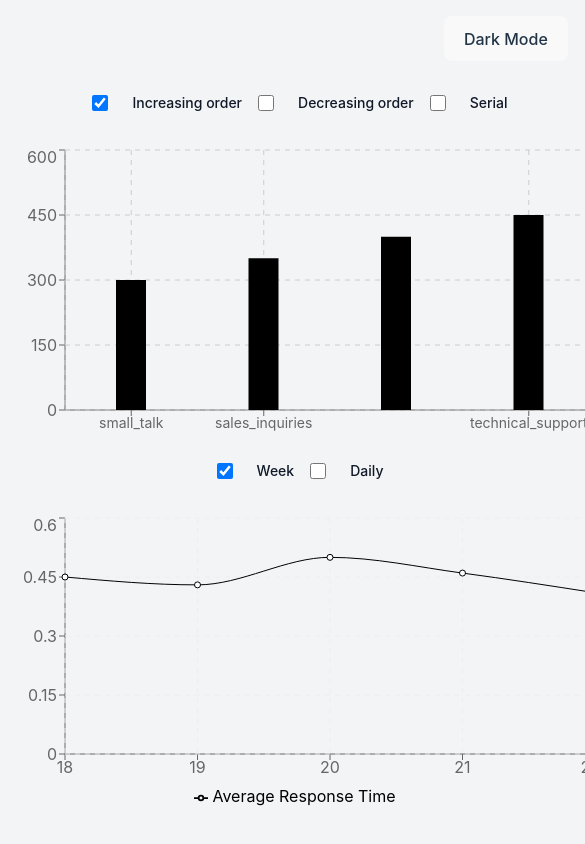
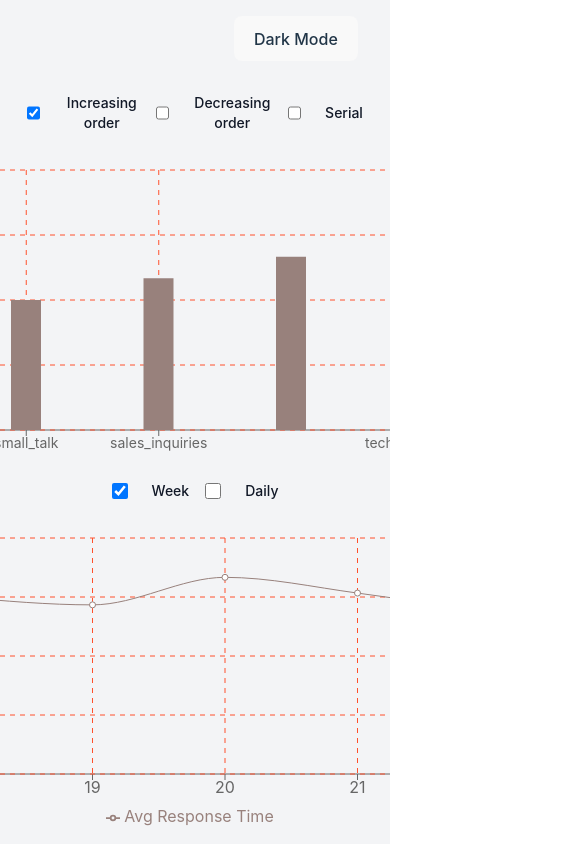
Before and after one commit to snow-2357/arcitech-assignment, a React (Vite) app: page / in a window 390 px wide. Shown: the top 844 px of the page, 585 px wide, since content can reach past the window. Built offline with nearby package versions, Linux system fonts and the light colour scheme.

Commit message:
theme responsive

```diff
--- a/src/App.css
+++ b/src/App.css
@@ -1,4 +1,9 @@
-/*  */
+#root {
+  /* max-width: 1280px; */
+  /* margin: 0 auto; */
+  overflow-x: hidden;
+  text-align: center;
+}
 
 .logo {
   height: 6em;
--- a/src/App.tsx
+++ b/src/App.tsx
@@ -9,7 +9,7 @@ import ThemeToggle from "./components/ThemeToggle";
 import { apiData } from "./data";
 function App() {
   return (
-    <div className=" h-auto bg-gray-100 dark:bg-gray-700 flex flex-col gap-4 items-center ">
+    <div className="w-screen h-auto bg-gray-100 dark:bg-gray-700 flex flex-col gap-4 items-center overflow-x-hidden">
       <ThemeToggle />
       <BarChartWrapper />
       <LineChartWrapper />
--- a/src/components/Charts/BarChart.tsx
+++ b/src/components/Charts/BarChart.tsx
@@ -9,6 +9,7 @@ interface BarChartProps {
 
 const BarChartDisplay: React.FC<BarChartProps> = ({ data }) => {
   const order = useSelector((state: RootState) => state.categoryOrder.value);
+  const theme = useSelector((state: RootState) => state.theme.theme);
 
   const [sortedChartData, setSortedChartData] = useState<
     { name: string; value: number }[]
@@ -37,11 +38,15 @@ const BarChartDisplay: React.FC<BarChartProps> = ({ data }) => {
       <XAxis dataKey="name" className="text-sm" />
       <YAxis />
       <Tooltip
-        wrapperStyle={{ backgroundColor: "#ccc" }}
+        wrapperStyle={{ backgroundColor: "#000" }}
         formatter={(value: number) => [`${value} units`, ""]}
       />
-      <CartesianGrid stroke="#ccc" strokeDasharray="5 5" />
-      <Bar dataKey="value" barSize={30} className="bg-black" />
+      <CartesianGrid stroke="#FF512C" strokeDasharray="5 5" />
+      <Bar
+        dataKey="value"
+        barSize={30}
+        fill={theme !== "dark" ? "#98817C" : "#98817C"}
+      />
     </BarChart>
   );
 };
--- a/src/components/Charts/LineChart.tsx
+++ b/src/components/Charts/LineChart.tsx
@@ -1,4 +1,5 @@
 import React from "react";
+import { useSelector } from "react-redux";
 import {
   LineChart,
   Line,
@@ -8,6 +9,7 @@ import {
   Tooltip,
   Legend,
 } from "recharts";
+import { RootState } from "../../redux/store";
 
 interface DayWiseData {
   date: string;
@@ -24,18 +26,19 @@ type LineChartProps = {
 };
 
 const LineChartDisplay: React.FC<LineChartProps> = ({ data, xAxisKey }) => {
+  const theme = useSelector((state: RootState) => state.theme.theme);
   return (
     <LineChart width={600} height={300} data={data}>
       <XAxis dataKey={xAxisKey} />
       <YAxis />
-      <CartesianGrid stroke="#eee" strokeDasharray="5 5" />
+      <CartesianGrid stroke="#FF512C" strokeDasharray="5 5" />
       <Tooltip />
       <Legend />
       <Line
         type="monotone"
         dataKey="average_time"
-        name="Average Response Time"
-        stroke="#000"
+        name="Avg Response Time"
+        stroke={theme !== "dark" ? "#98817C" : "#98817C"}
         activeDot={{ r: 8 }}
       />
     </LineChart>
```
